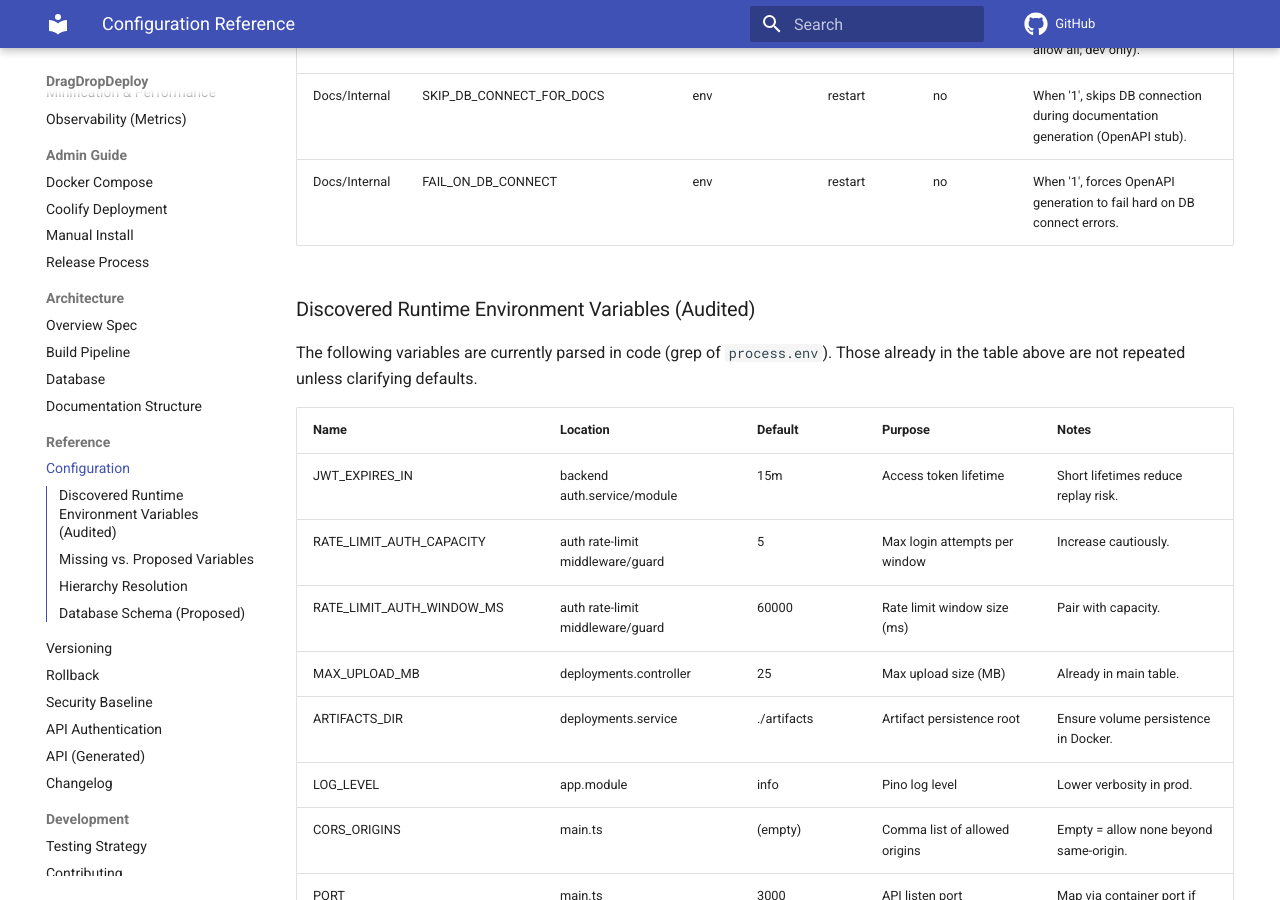
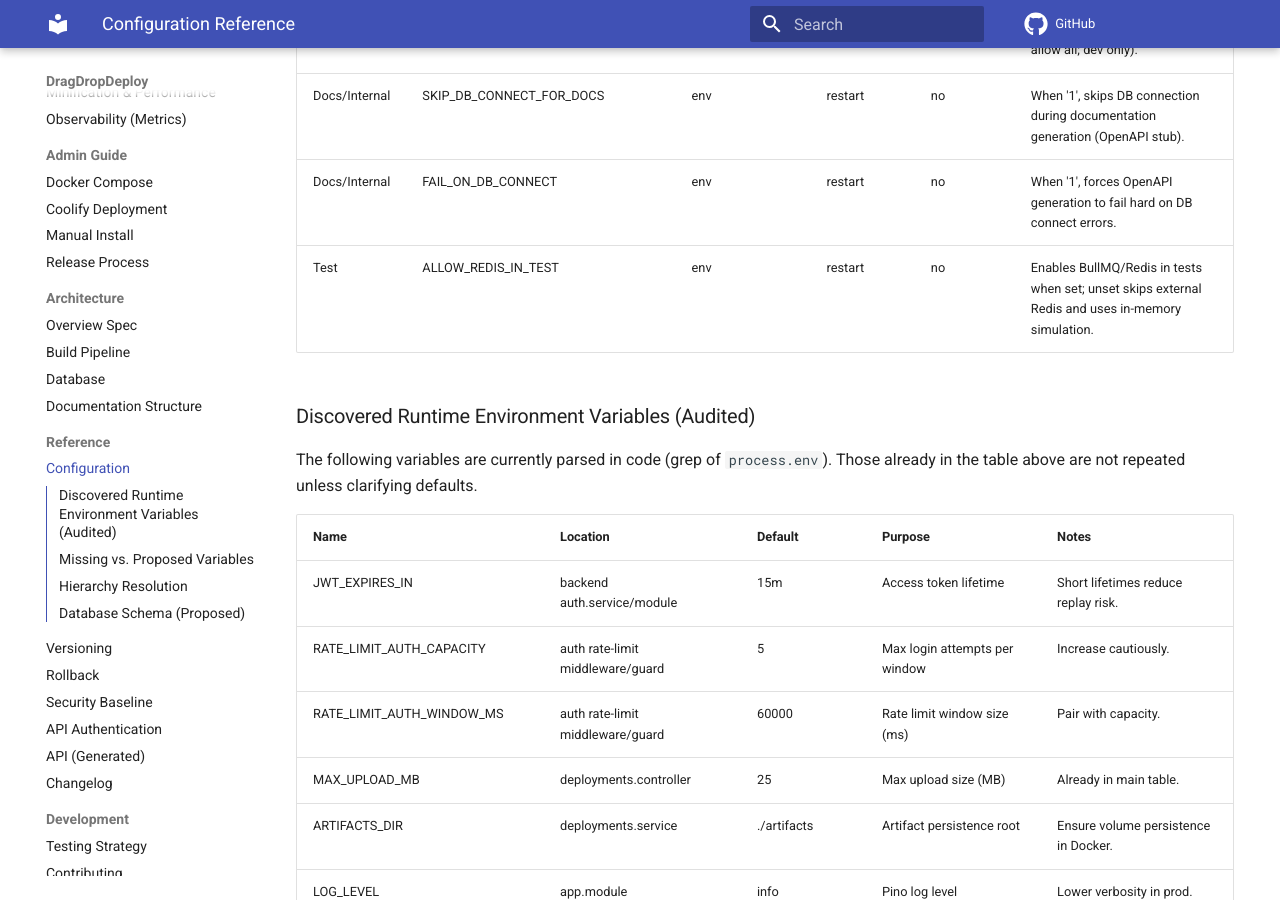
Before and after one commit to TomKonig/DragDropDeploy, an MkDocs documentation site: the page built from docs/reference/configuration.md, in a window 1280 px wide and 900 px high, scrolled down 3648 px. Built offline with MkDocs 1.6.1 and Material for MkDocs 9.7.7, drawn with Linux system fonts in a browser that asks for light colours; comment, search, counter and statistics services are not loaded.

Commit message:
docs(config): document ALLOW_REDIS_IN_TEST and fix placeholder scan & duplicates

```diff
--- a/docs/reference/configuration.md
+++ b/docs/reference/configuration.md
@@ -77,6 +77,7 @@ This document classifies all platform settings and indicates where they live.
 | Build | BUILD_FLAGS_ALLOWLIST | env | restart | no | Comma-separated list of allowed build flags (empty = allow all; dev only). |
 | Docs/Internal | SKIP_DB_CONNECT_FOR_DOCS | env | restart | no | When '1', skips DB connection during documentation generation (OpenAPI stub). |
 | Docs/Internal | FAIL_ON_DB_CONNECT | env | restart | no | When '1', forces OpenAPI generation to fail hard on DB connect errors. |
+| Test | ALLOW_REDIS_IN_TEST | env | restart | no | Enables BullMQ/Redis in tests when set; unset skips external Redis and uses in-memory simulation. |
 
 ### Discovered Runtime Environment Variables (Audited)
 
```
